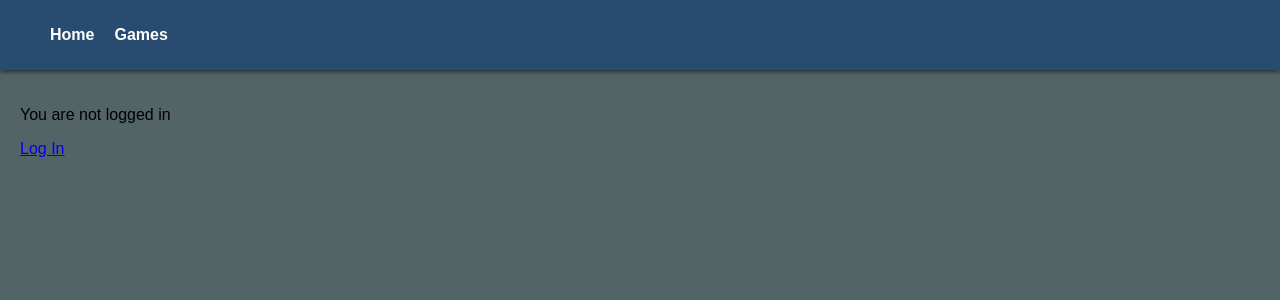
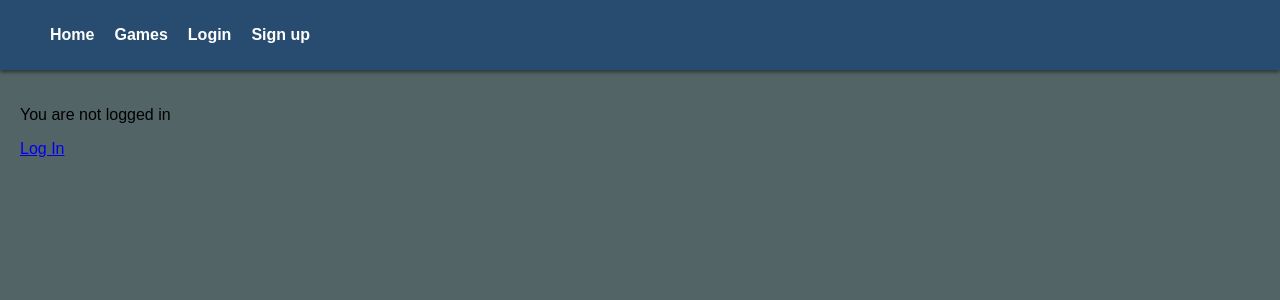
Before and after one commit to Computer-Engineering-UdL/Game-Management, a Django app: page / in a window 1280 px wide. Shown: the top 300 px of the page. Run offline with Django 4.2, Linux system fonts and the light colour scheme.

Commit message:
feat: add login, signup and logout on base

```diff
--- a/templates/base.html
+++ b/templates/base.html
@@ -13,6 +13,12 @@
         <ul>
           <li><a href="{% url 'home' %}">Home</a></li>
           <li><a href="{% url 'game-list' %}">Games</a></li>
+          {% if not user.is_authenticated %}
+            <li><a href="{% url 'login' %}">Login</a></li>
+            <li><a href="#">Sign up</a></li>
+          {% else %}
+            <li><a href="{% url 'logout' %}">Logout</a></li>
+          {% endif %}
         </ul>
       </nav>
     </header>
```
